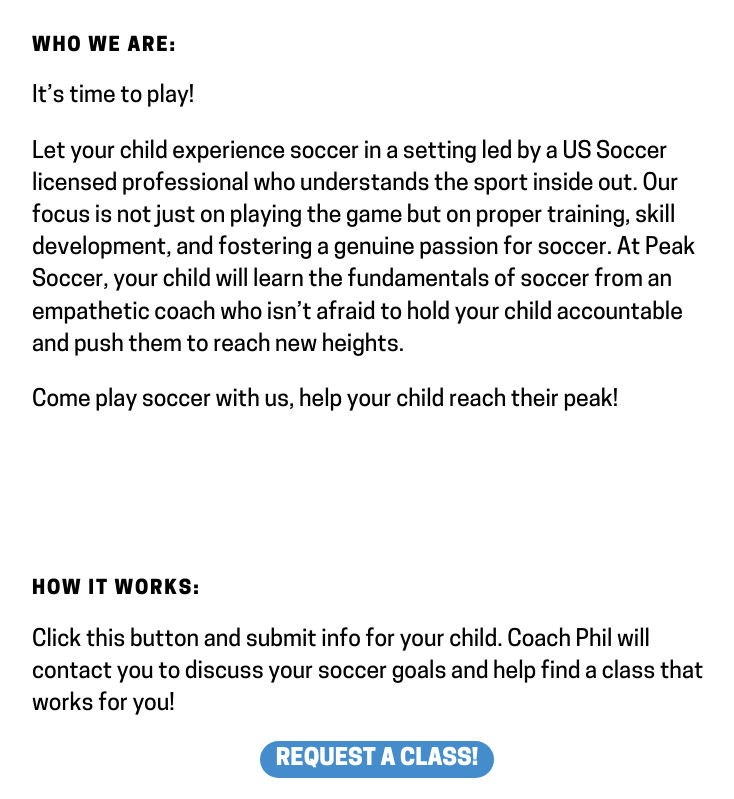
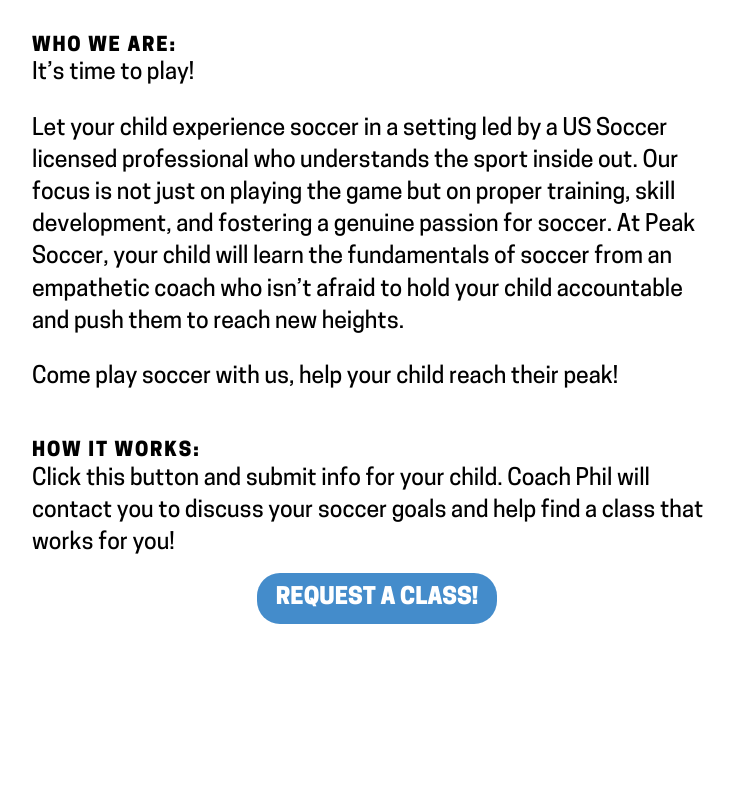
Before and after one commit to philphantastic/philphantastic.github.io, a Jekyll site: the page built from index.html, in a window 1280 px wide. Shown: the part 733-1532 px from the top of the page, without its empty margins (263-997 px from the left). Built offline with Jekyll 4.4.1, drawn with Linux system fonts in a browser that asks for light colours; the list of posts is cut into pages by our own code; after the commit the page ends 1463 px from its top, so only the background shows below that.

Commit message:
Adjust spacing

```diff
--- a/css/poole.css
+++ b/css/poole.css
@@ -710,7 +710,7 @@ a.sign-up {
     width: 100%;
     background: #448ccb;
     color: white;
-    padding: 0.3em 0.7em;
+    padding: 0.6em 0.8em;
     border-radius: 1em;
     letter-spacing: 0;
     text-transform: uppercase;
--- a/index.html
+++ b/index.html
@@ -12,14 +12,16 @@ title: Home
 
 <p style="text-align:center;font-weight:800;"><a class="sign-up" href="https://docs.google.com/forms/d/e/1FAIpQLSfIXr4-H_abrNfbYR_kdn7LglZaM0_7j03IGP2wfrRsBwNf6w/viewform">Request a class!</a></p>
 
-<h2 style="font-weight:800;font-size:85%;letter-spacing:0.08rem;text-transform:uppercase;">Who we are:</h2>
+<h2 style="font-weight:800;font-size:85%;letter-spacing:0.08rem;text-transform:uppercase;margin-bottom:0;">Who we are:</h2>
 <p>It’s time to play!</p>
 
 <p>Let your child experience soccer in a setting led by a US Soccer licensed professional who understands the sport inside out. Our focus is not just on playing the game but on proper training, skill development, and fostering a genuine passion for soccer. At Peak Soccer, your child will learn the fundamentals of soccer from an empathetic coach who isn’t afraid to hold your child accountable and push them to reach new heights.</p>
 
 <p>Come play soccer with us, help your child reach their peak!</p>
-<div style="height: 4rem"></div>
 
-<h2 style="font-weight:800;font-size:85%;letter-spacing:0.08rem;text-transform:uppercase;">How it works:</h2>
+<h2 style="font-weight:800;font-size:85%;letter-spacing:0.08rem;text-transform:uppercase;margin-bottom:0;">How it works:</h2>
 <p>Click this button and submit info for your child. Coach Phil will contact you to discuss your soccer goals and help find a class that works for you!</p>
 <p style="text-align:center;font-weight:800;"><a class="sign-up" href="https://docs.google.com/forms/d/e/1FAIpQLSfIXr4-H_abrNfbYR_kdn7LglZaM0_7j03IGP2wfrRsBwNf6w/viewform">Request a class!</a></p>
+
+
+<div style="height: 4rem"></div>
```
